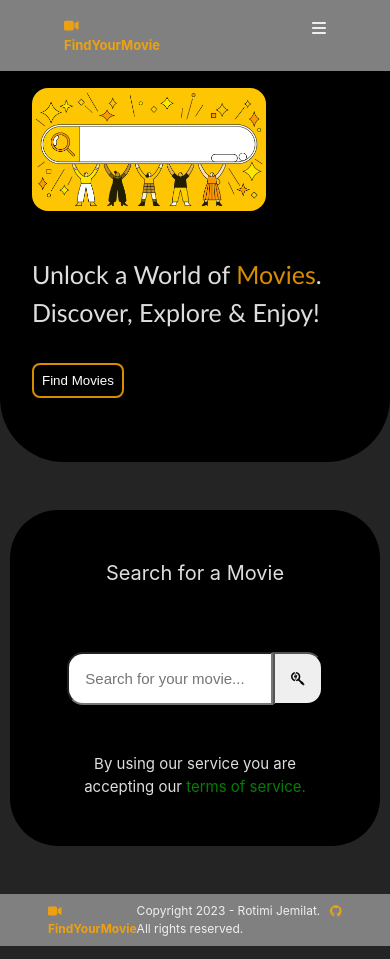
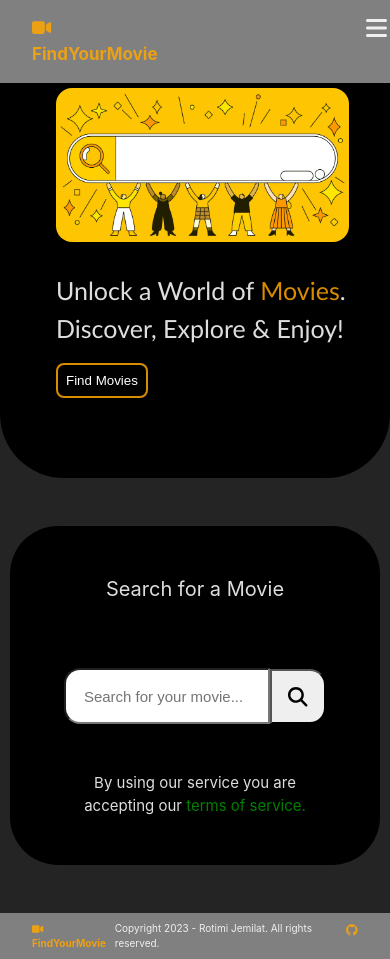
Before and after one commit to Jameelah99/moviefinderproject, a React (Vite) app: page / in a window 390 px wide. Built offline with nearby package versions, Linux system fonts and the light colour scheme.

Commit message:
adjusted the responsiveness

```diff
--- a/src/Footer.jsx
+++ b/src/Footer.jsx
@@ -9,11 +9,11 @@ function Footer() {
     <>
     <section className='footer-container'>
         <div className='footer'>
-           <h2 className='logo'> <FontAwesomeIcon icon={faVideo} />  FindYourMovie</h2>
+           <h4 className='logo'> <FontAwesomeIcon icon={faVideo} />  FindYourMovie</h4>
 
            <p className='copyright'> Copyright 2023 - Rotimi Jemilat. All rights reserved.</p>
 
-           <a href=""> <FontAwesomeIcon icon={faGithub} /></a>
+           <a href="https://github.com/Jameelah99"> <FontAwesomeIcon icon={faGithub} /></a>
         </div>
     </section>
 
--- a/src/Header.jsx
+++ b/src/Header.jsx
@@ -20,10 +20,10 @@ function Header() {
     <>
     <section className='header-container'>
         <div className='header'>
-        <h2 className='logo'><FontAwesomeIcon icon={faVideo} />  FindYourMovie</h2>
+        <h4 className='logo'><FontAwesomeIcon icon={faVideo} />  FindYourMovie</h4>
 
         <div className={`menu-icon ${isOpen ? 'open' : ''}`}  onClick={toggleMenu}>
-           {isOpen ? <FontAwesomeIcon icon={faXmark} size='8xs'/> : <FontAwesomeIcon icon={faBars} size='8xs'/>}
+           {isOpen ? <FontAwesomeIcon icon={faXmark} size='xl'/> : <FontAwesomeIcon icon={faBars} size='xl'/>}
         </div>
 
         <nav className={`nav-container ${isOpen ? 'open' : ''}`}>
@@ -32,7 +32,7 @@ function Header() {
                 <li> <a href="">About</a></li>
                 <li> <a href="">Company</a></li>
                 <li> <a href="">Docs</a></li>
-                <li id='github'> <a href=""><FontAwesomeIcon icon={faGithub} /></a></li>
+                <li id='github'> <a href="https://github.com/Jameelah99"><FontAwesomeIcon icon={faGithub} /></a></li>
             </ul>
         </nav>
         </div>
--- a/src/Mainsection.jsx
+++ b/src/Mainsection.jsx
@@ -1,7 +1,8 @@
 import React, { useState } from 'react';
 import axios from 'axios';
 import {FontAwesomeIcon} from '@fortawesome/react-fontawesome';
-import {faSearchengin} from '@fortawesome/free-brands-svg-icons';
+import {faMagnifyingGlass} from '@fortawesome/free-solid-svg-icons';
+import {faSpinner} from '@fortawesome/free-solid-svg-icons';
 import './mainsection.scss';
 
 function Mainsection() {
@@ -53,10 +54,10 @@ function Mainsection() {
               value={searchTerm}
               onChange={handleChange}
             />
-          <button type="submit" className='btn'><FontAwesomeIcon icon={faSearchengin}/></button>
+          <button type="submit" className='btn'><FontAwesomeIcon icon={faMagnifyingGlass} size='xl'/></button>
         </form>
 
-        {isLoading ? <p className='loading-indicator'>Loading...</p> :
+        {isLoading ? <p className='loading-indicator'><FontAwesomeIcon icon={faSpinner} /></p> :
          searchResult.length  > 0 ? (
         <table className='search-table'>
           <thead>
--- a/src/footer.scss
+++ b/src/footer.scss
@@ -33,16 +33,16 @@
         .footer{
             display: flex;
             justify-content: space-between;
-            margin: 0 3rem;
+            margin: 0 2rem;
             padding: .5rem 0;
 
             .logo{
                 color: header.$primaryColor;
-                font-size: 12px;
+                font-size: 10px;
             }
 
             .copyright{
-                font-size:12px;
+                font-size:10px;
             }
 
             a{
--- a/src/header.scss
+++ b/src/header.scss
@@ -55,17 +55,17 @@ $bgColor: black;
         .header{
            display: flex;
            justify-content: space-between;
-           margin-right:4rem;
+           margin:0 2rem;
 
 
            .logo{
             color: $primaryColor;
-            font-size: 13px;
+            font-size: 17px;
            }
 
            .menu-icon{
             display: block;
-            margin-left: 9rem;
+            margin-left:13rem;
            }
 
            .nav-list{
@@ -88,7 +88,7 @@ $bgColor: black;
             display: block;
             position: absolute;
             top: 3rem;
-            right: -1px;
+            right: 1px;
             padding: 1rem 3rem;
             font-size: 30px;
             background-color: $headerBg;
--- a/src/heading.scss
+++ b/src/heading.scss
@@ -35,7 +35,6 @@
 @media screen and (max-width: 480px) {
     .heading{
         display: block;
-        justify-content: space-between;
         padding: 4rem 2rem;
         border-bottom-right-radius: 4rem;
         border-bottom-left-radius: 4rem;
@@ -44,7 +43,8 @@
         .intro{
             font-size: 25px;
             font-family: 'Gill Sans', 'Gill Sans MT', Calibri, 'Trebuchet MS', sans-serif;
-            margin-top: 12rem;
+            margin-top: 13rem;
+            margin-left: 1.5rem;
 
             span{
                 color: header.$primaryColor;
@@ -56,7 +56,7 @@
             background-color: header.$bgColor;
             color: header.$secondaryColor;
             padding: .5rem;
-            margin-top: 2rem;
+            margin:1rem 1.5rem;
             border-radius: .5rem;
         }
 
@@ -64,7 +64,8 @@
             border-radius: 1rem;
             position: absolute;
             top: 5.5rem;
-            width: 60%;
+            width: 75%;
+            margin: 0 1.5rem;
         }
     }
 
--- a/src/mainsection.scss
+++ b/src/mainsection.scss
@@ -89,18 +89,17 @@
         }
 
         form{
-            margin-top: 4rem;
 
             .input-box{
                 width: 75%;
                 font-size: 15px;
-                padding: 1rem;
+                padding: 1.1rem;
                 border-top-left-radius: 1rem;
                 border-bottom-left-radius: 1rem;
             }
 
             .btn{
-                font-size: 15px;
+                font-size: 13px;
                 padding: 1rem;
                 border-bottom-right-radius: 1rem;
                 border-top-right-radius: 1rem;
@@ -108,9 +107,9 @@
         }
         //    loader style
         .loading-indicator{
-            font-size: 15px;
+            font-size: 20px;
             color: header.$primaryColor;
-            margin-bottom: 15px;
+            margin: 15px 0;
         }
 
         // search result table style
```
